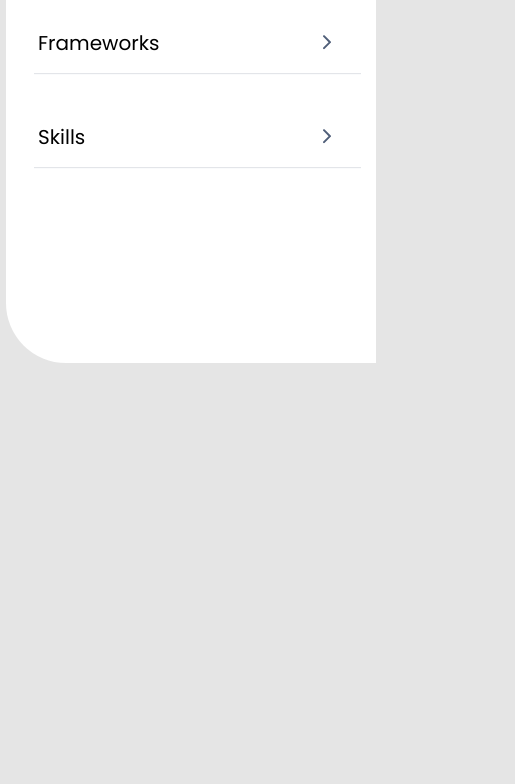
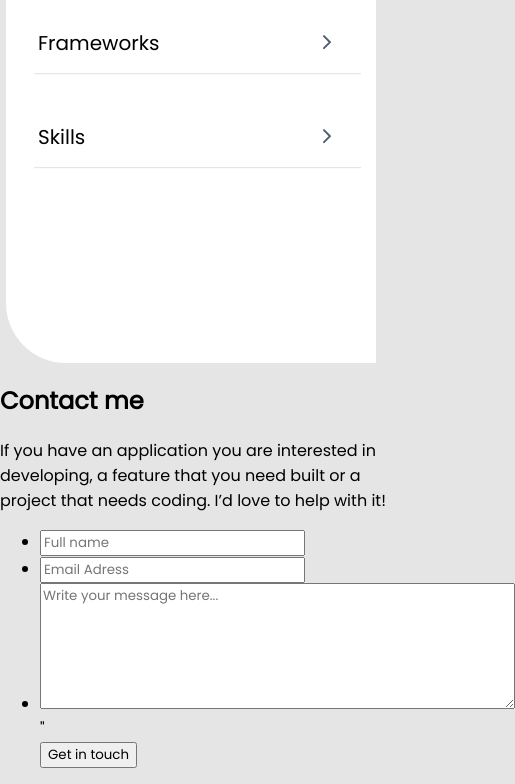
Before and after one commit to rbd3/Narson-Portfolio, a website: page index.html in a window 390 px wide. Shown: the part 4312-5096 px from the top of the page, 515 px wide, since content can reach past the window. Before the commit the page ends 4681 px from the top, so only its background shows below. Drawn offline with Linux system fonts and the light colour scheme.

Commit message:
Update Index.html with contact form
##Added a contact form to the portfolio website: mobile first. 😀.

```diff
--- a/index.html
+++ b/index.html
@@ -241,5 +241,30 @@
         </div>
     </section>
 
+    <section class="contact-form">
+        <div class="contact-container">
+            <h2 class="contact-me">Contact me</h2>
+            <p class="contact-text">
+                If you have an application you are interested in developing,
+                a feature that you need built or a project that needs coding.
+                I’d love to help with it!
+            </p>
+        </div>
+
+        <form action="https://formspree.io/f/meqwrnzl" method="post">
+            <ul class="contact-list">
+                <li>
+                    <input type="text" id="name" placeholder="Full name" maxlength="30" required />
+                </li>
+                <li>
+                    <input type="email" id="email" placeholder="Email Adress" required />
+                </li>
+                <li>
+                    <textarea rows="6" cols="40" id="text" placeholder="Write your message here..." maxlength="500"></textarea>"
+                </li>
+                <button type="submit" id="contact-submit">Get in touch</button>
+            </ul>
+        </form>
+    </section>
 </body>
 </html>
```
